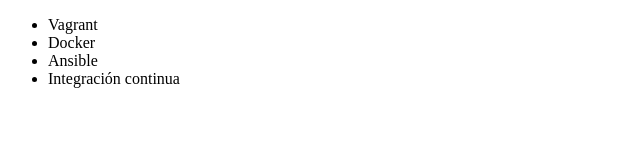
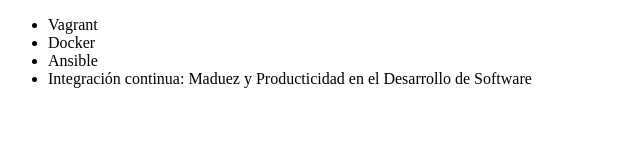
Before and after one commit to webMarcoCornelio/alura-git, a plain HTML site: page index.html in a window 1280 px wide. Shown: the whole page, without its empty margins (0-640 px from the left). Drawn offline with Linux system fonts and the light colour scheme.

Commit message:
Renombrado curso de Integracion Continua

```diff
--- a/index.html
+++ b/index.html
@@ -9,7 +9,7 @@
          <li> Vagrant </li>
          <li> Docker </li>
          <li> Ansible </li>
-         <li> Integración continua </li>
+         <li> Integración continua: Maduez y Producticidad en el Desarrollo de Software </li>
      </ul>
 </body>
 </html>
```
